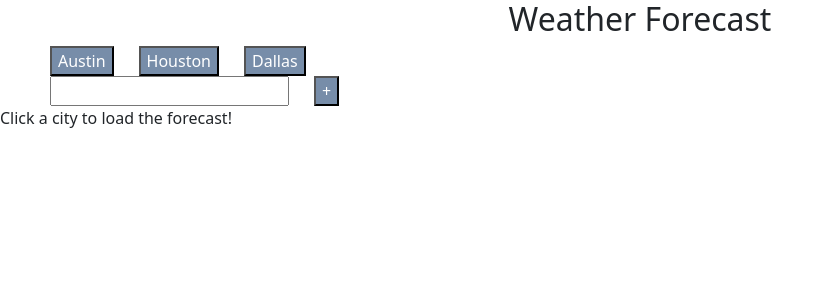
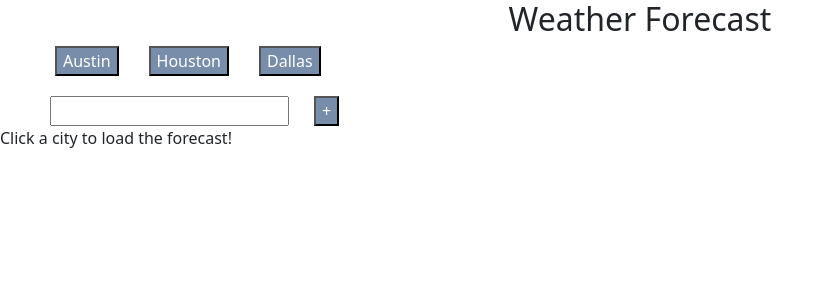
Before and after one commit to oliviamates/cs378-p4, a React (Create React App) app: page / in a window 1280 px wide. Shown: the top 300 px of the page, without its empty margins (0-833 px from the left). Built offline with nearby package versions, Linux system fonts and the light colour scheme.

Commit message:
more css

```diff
--- a/src/App.css
+++ b/src/App.css
@@ -16,20 +16,28 @@ button {
 h2 {
   color: #415a77;
   text-align: center;
+  margin-bottom: 30px;
 }
 
 ul {
   list-style-type: none;
   padding: 0;
+  margin-left: 45px;
 }
 
 #austin {
-  margin-left: 50px;
-  margin-right: 25px;
+  margin-left: 55px;
+  margin-right: 30px;
+  margin-bottom: 20px;
 }
 
 #houston {
-  margin-right: 25px;
+  margin-right: 30px;
+  margin-bottom: 20px;
+}
+
+#dallas {
+  margin-bottom: 20px;
 }
 
 #city {
```
Also changed, not shown: 10 other files (tests, documents, lock files or other folders).
